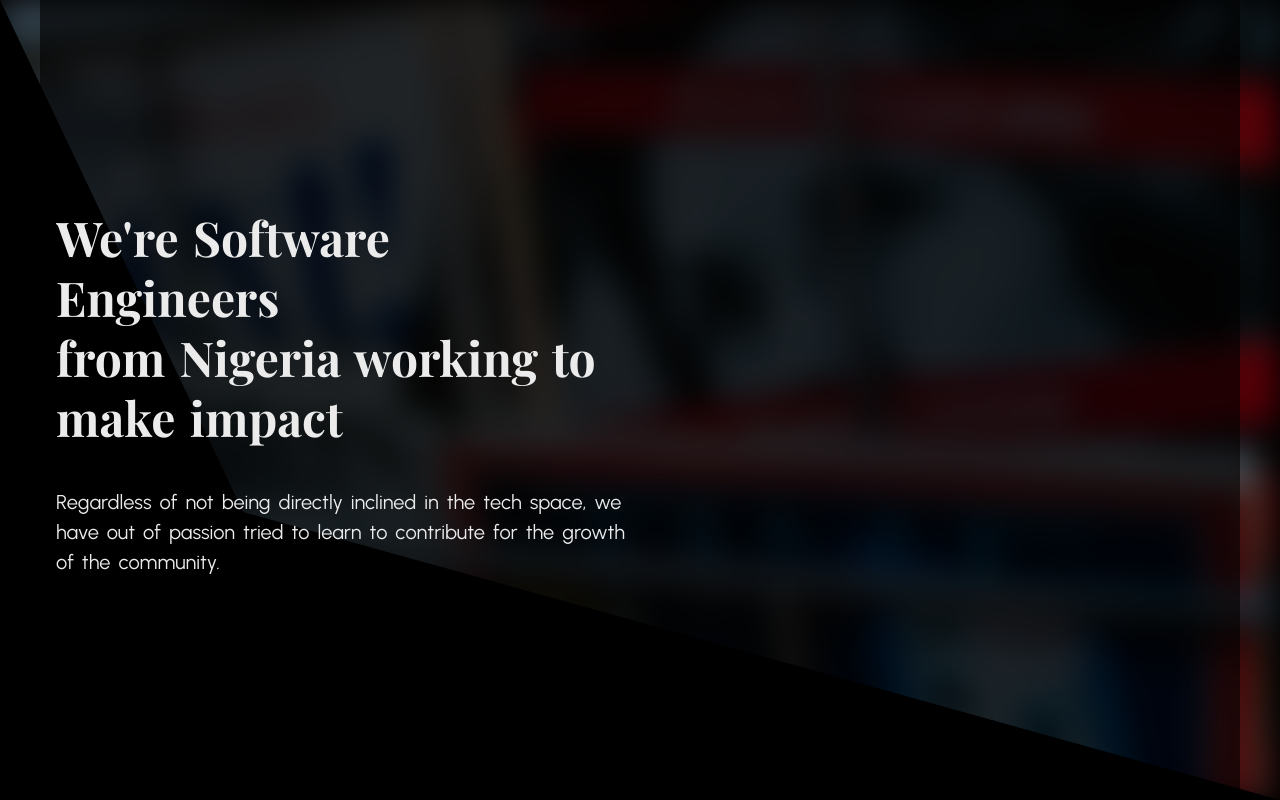
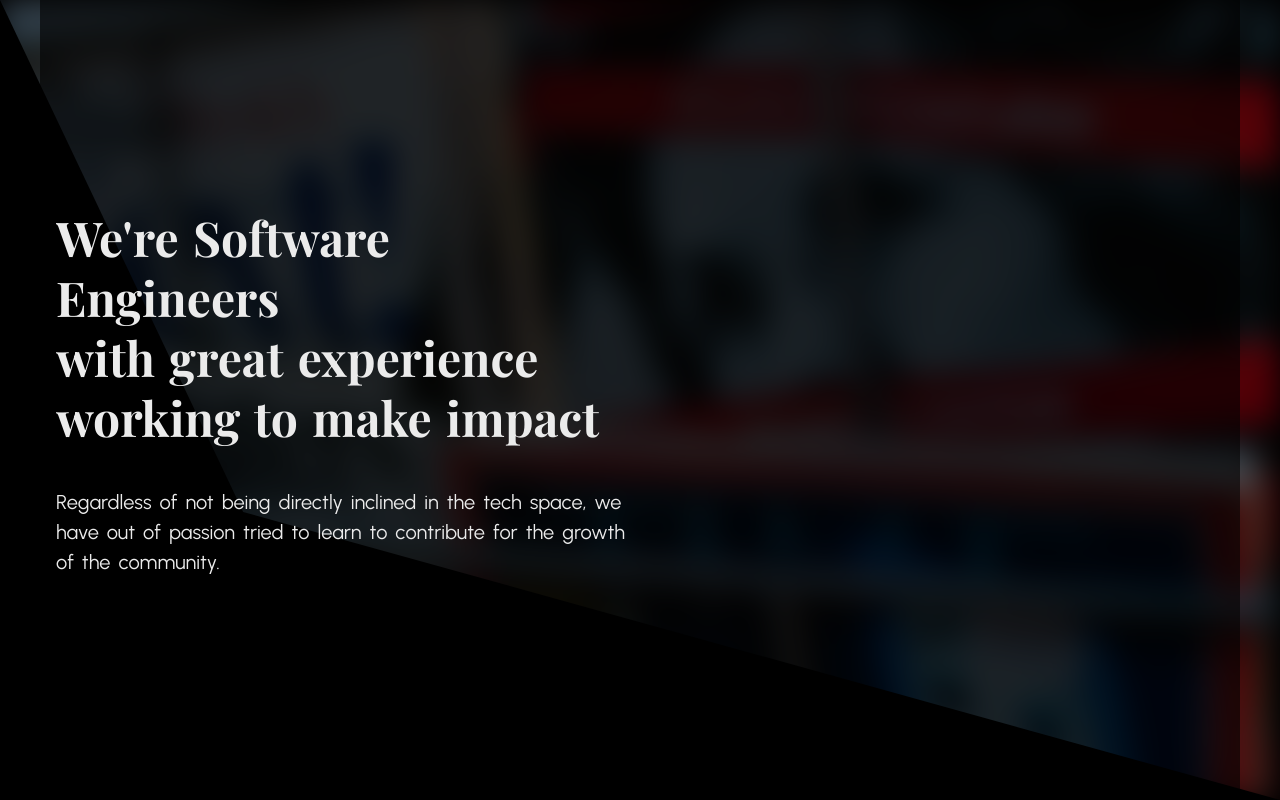
Before and after one commit to HammedBabatunde/amigo-website, a website built with Vite: page index.html in a window 1280 px wide. Built offline with nearby package versions, Linux system fonts and the light colour scheme.

Commit message:
use more inclusive heading

```diff
--- a/index.html
+++ b/index.html
@@ -13,8 +13,8 @@
         <div class="home-text-ctn">
           <h1>
             <span>We're Software Engineers</span
-            ><span>from Nigeria working to</span>
-            <span> make impact</span>
+            ><span>with great experience</span>
+            <span>working to make impact</span>
           </h1>
           <p>
             Regardless of not being directly inclined in the tech space, we have
```
